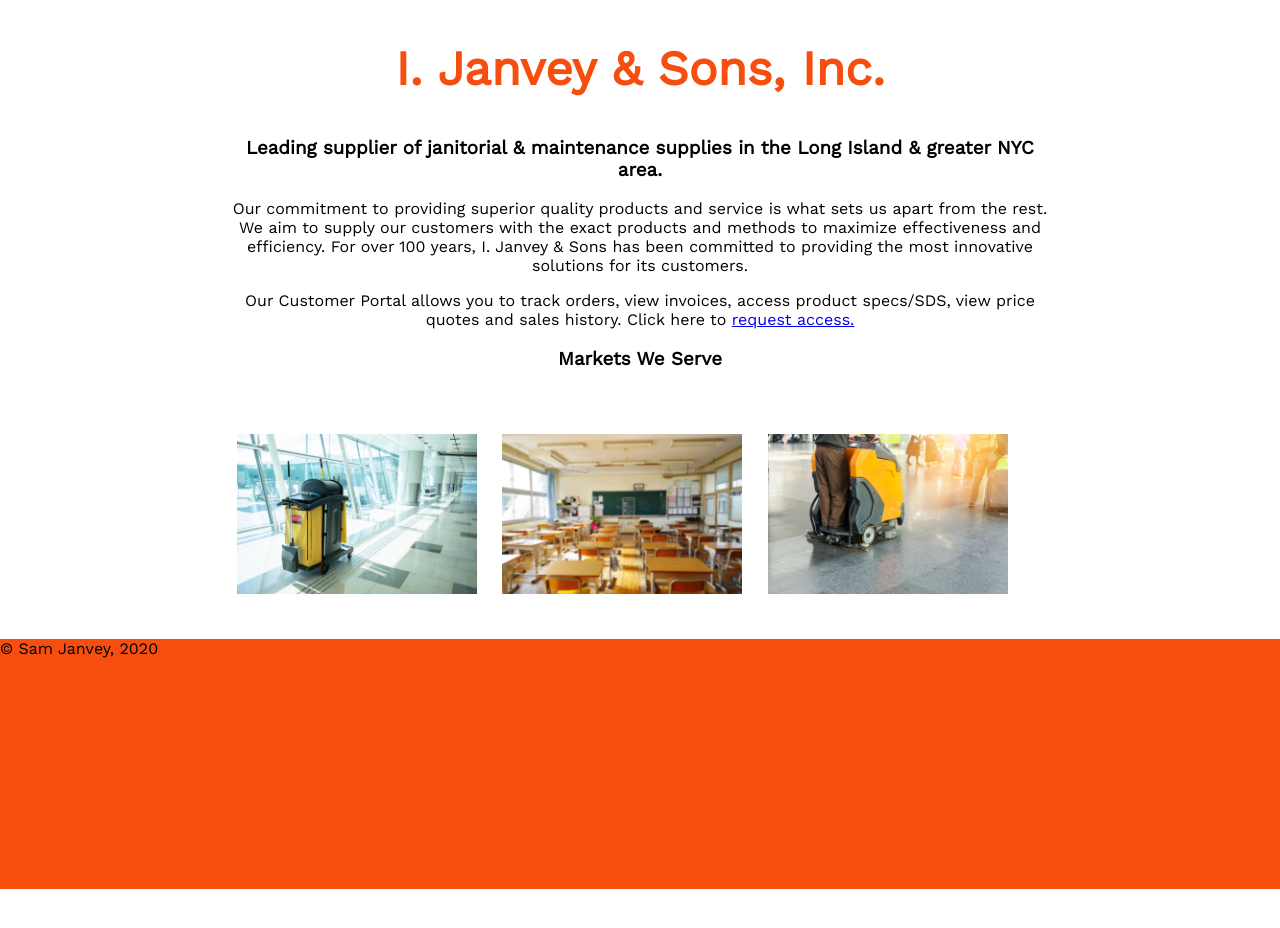
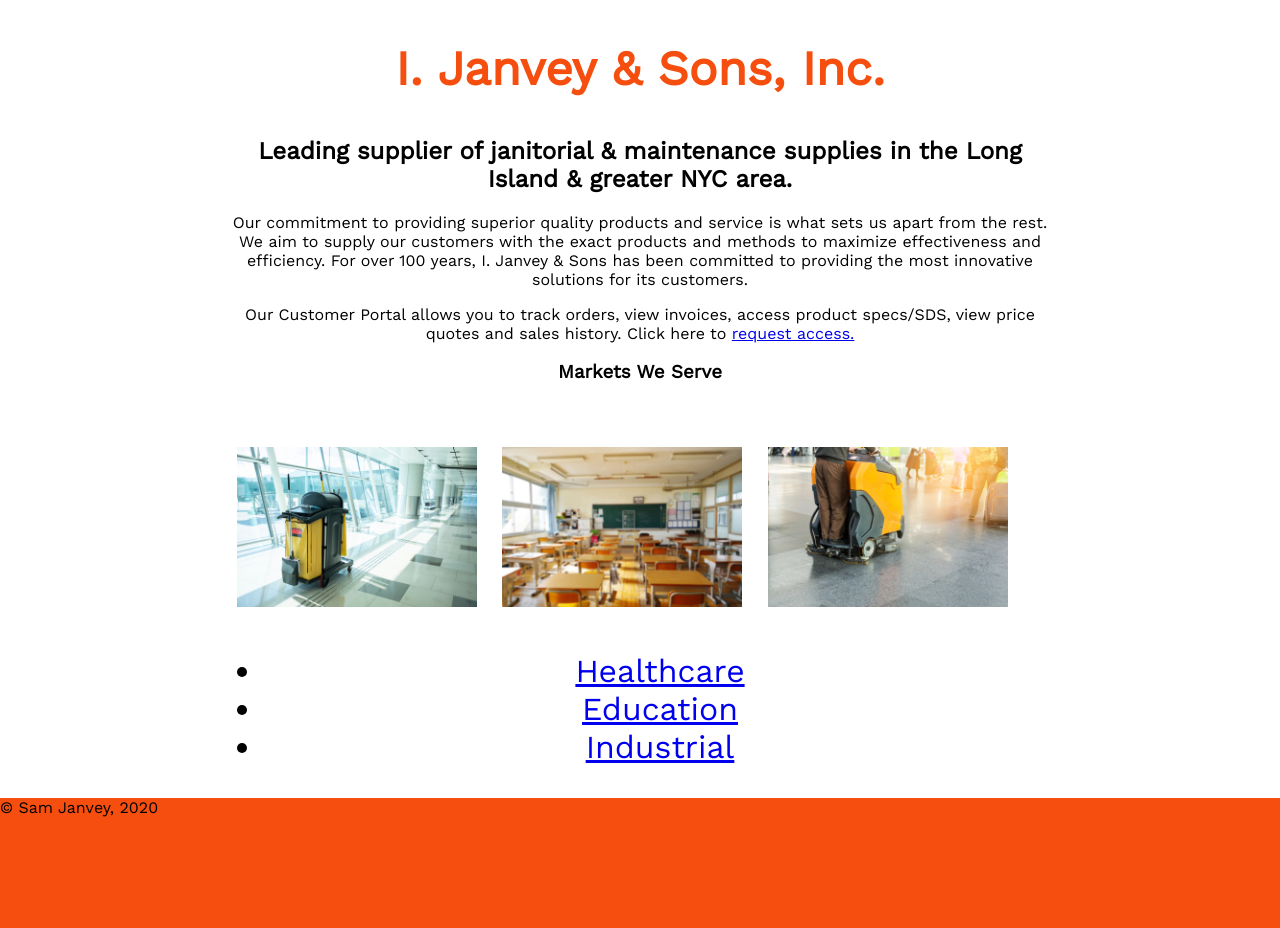
Before and after one commit to sneadthaman/e20, a plain HTML site: page Assignment2/index.html in a window 1280 px wide. Shown: the part 700-1628 px from the top of the page. Before the commit the page ends 1589 px from the top, so only its background shows below. Drawn offline with nearby package versions, Linux system fonts and the light colour scheme.

Commit message:
Assignment 1 Complete

```diff
--- a/Assignment2/index.html
+++ b/Assignment2/index.html
@@ -23,7 +23,7 @@
         <nav class="floatright">
             <ul>
                 <li><a href="#" active>Home</a></li>
-                <li><a href="./opportunities.html">Opportunities</a></li>
+                <li><a href="./opportunities.html#join-team">Opportunities</a></li>
                 <li><a href="./contactus.html">Contact Us</a></li>
             </ul>
         </nav>
@@ -33,7 +33,7 @@
         <div class="wrapper">
             <section>
                 <h1>I. Janvey &amp; Sons, Inc.</h1>
-                <h3>Leading supplier of janitorial &amp; maintenance supplies in the Long Island &amp; greater NYC area.</h3>
+                <h2>Leading supplier of janitorial &amp; maintenance supplies in the Long Island &amp; greater NYC area.</h2>
                 <p>Our commitment to providing superior quality products and service is what sets us apart from the rest. We aim to supply our customers with the exact products and methods to maximize effectiveness and efficiency. For over 100 years, I. Janvey &amp; Sons has been committed to providing the most innovative solutions for its customers.</p>
                 <p>Our Customer Portal allows you to track orders, view invoices, access product specs/SDS, view price quotes and sales history. Click here to <a href="#">request access.</a></p>
             </section>
@@ -50,6 +50,11 @@
                         <img src="images/commercial_500px.jpg" alt="Commercial">
                     </div>
                 </div>
+                <ul>
+                    <li><a href="#">Healthcare</a></li>
+                    <li><a href="#">Education</a></li>
+                    <li><a href="#">Industrial</a></li>
+                </ul>
             </section>
         </div>
     </main>
--- a/Assignment2/style.css
+++ b/Assignment2/style.css
@@ -173,3 +173,11 @@ fieldset {
 [active] {
     color: #f64e0f;
 }
+
+.markets ~ ul {
+    font-size: 2rem;
+}
+
+a:hover {
+    text-decoration: none;
+}
```
Also changed, not shown: Assignment2/contactus.html (+2 -2 lines), Assignment2/opportunities.html (+2 -1 lines).
